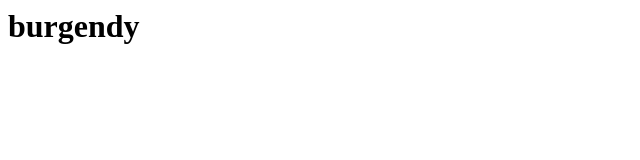
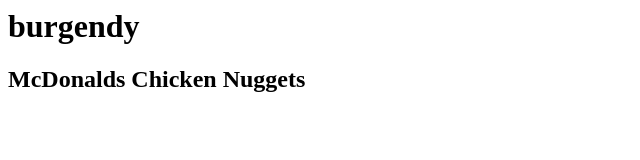
Before and after one commit to Elisamary14/elisa, a plain HTML site: page index.html in a window 1280 px wide. Shown: the whole page, without its empty margins (0-640 px from the left). Drawn offline with Linux system fonts and the light colour scheme.

Commit message:
Update index.html

```diff
--- a/index.html
+++ b/index.html
@@ -5,5 +5,8 @@
   <h1>
     burgendy
   </h1>
+  <h2>
+    McDonalds Chicken Nuggets
+  </h2>
 </body>
 </html>
```
